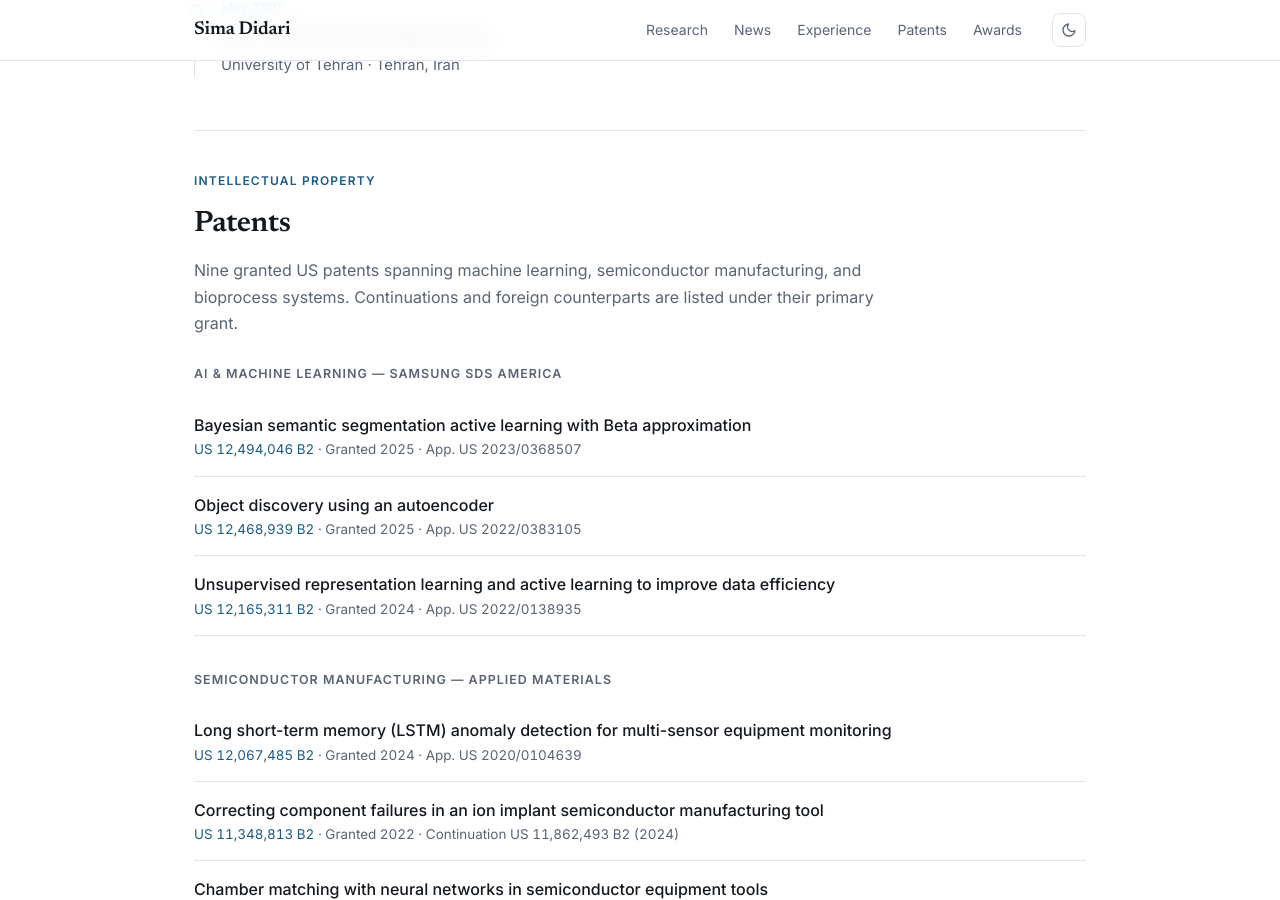
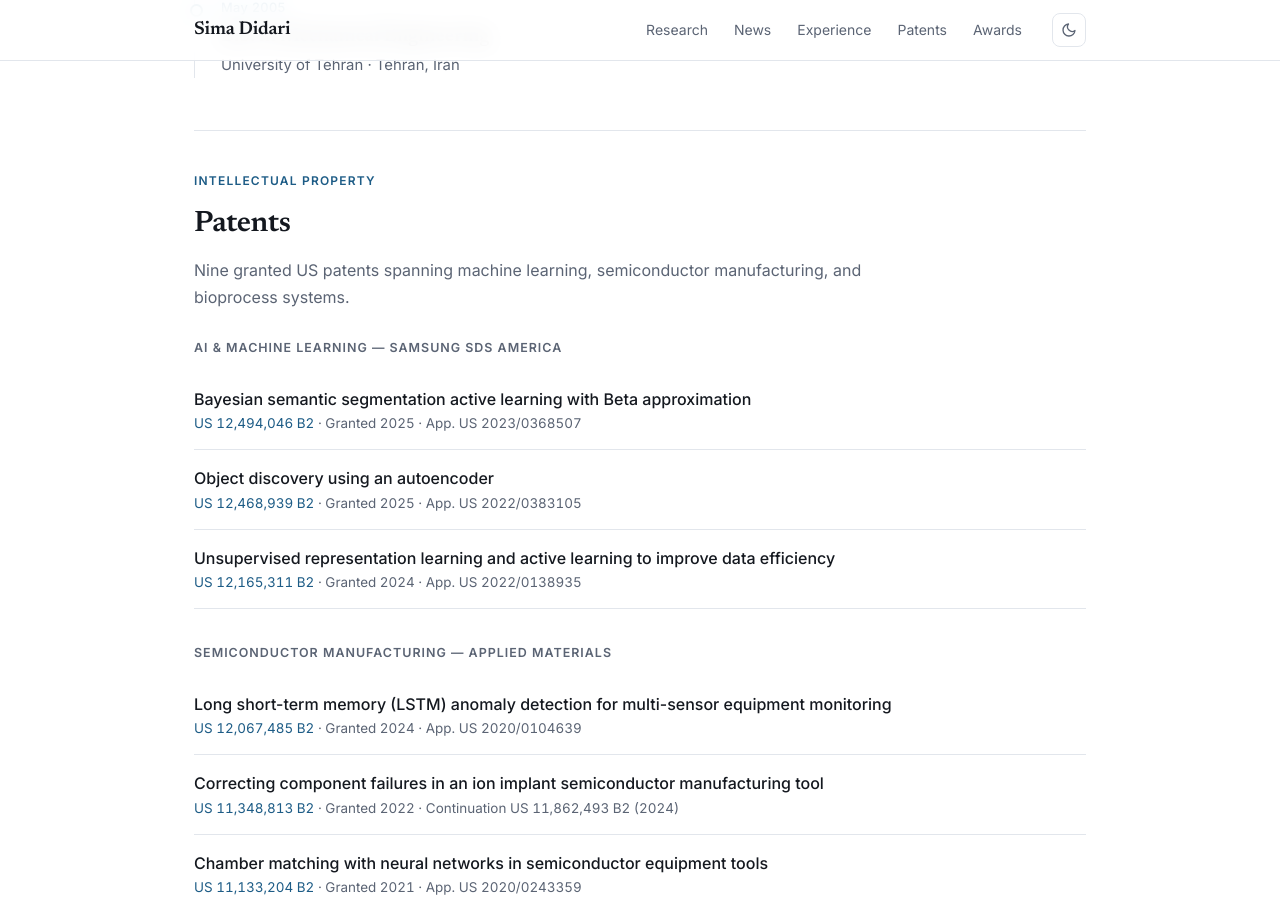
Before and after one commit to SimaDidari/SimaDidari.github.io, a Jekyll site: the page built from index.md, in a window 1280 px wide and 900 px high, scrolled down 3808 px. Built offline with Jekyll 4.4.1, drawn with Linux system fonts in a browser that asks for light colours.

Commit message:
Trim the patents section intro
Drops the sentence about continuations and foreign counterparts.

Co-Authored-By: Claude Opus 5 (1M context) <noreply@anthropic.com>

```diff
--- a/index.md
+++ b/index.md
@@ -220,7 +220,7 @@ description: Senior Staff AI Scientist working on robotics and physical AI, gene
 <section class="content-section" id="patents">
     <div class="section-label">Intellectual Property</div>
     <h2>Patents</h2>
-    <p class="section-intro">Nine granted US patents spanning machine learning, semiconductor manufacturing, and bioprocess systems. Continuations and foreign counterparts are listed under their primary grant.</p>
+    <p class="section-intro">Nine granted US patents spanning machine learning, semiconductor manufacturing, and bioprocess systems.</p>
 
     <h4>AI &amp; Machine Learning &mdash; Samsung SDS America</h4>
     <div class="patent-item">
```
